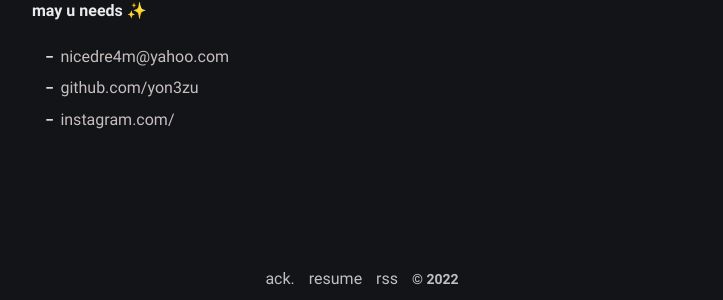
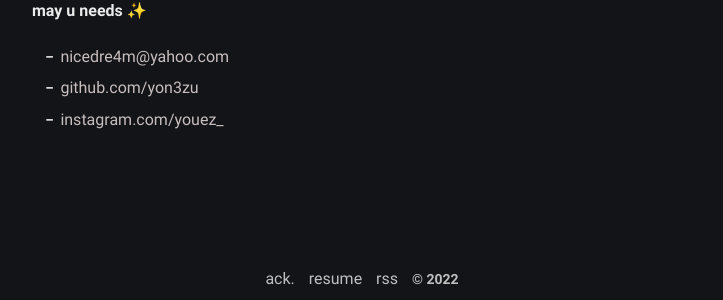
Before and after one commit to bayjdm/klise, a Jekyll site: the page built from about.md, in a window 1280 px wide. Shown: the part 1385-1685 px from the top of the page, without its empty margins (278-1001 px from the left). Built offline with Jekyll 4.4.1, drawn with Linux system fonts in a browser that asks for light colours.

Commit message:
Update _config.yml

```diff
--- a/_config.yml
+++ b/_config.yml
@@ -18,6 +18,7 @@ author:
   github: yon3zu # github username
   twitter: youez_ # twitter username
   facebook: youez.64bit # facebook username
+  instagram: youez_ # instagram username
   email: nicedre4m@yahoo.com # email adress
   avatar: /assets/img/avatar.jpg # change with your own avatar
 
```
